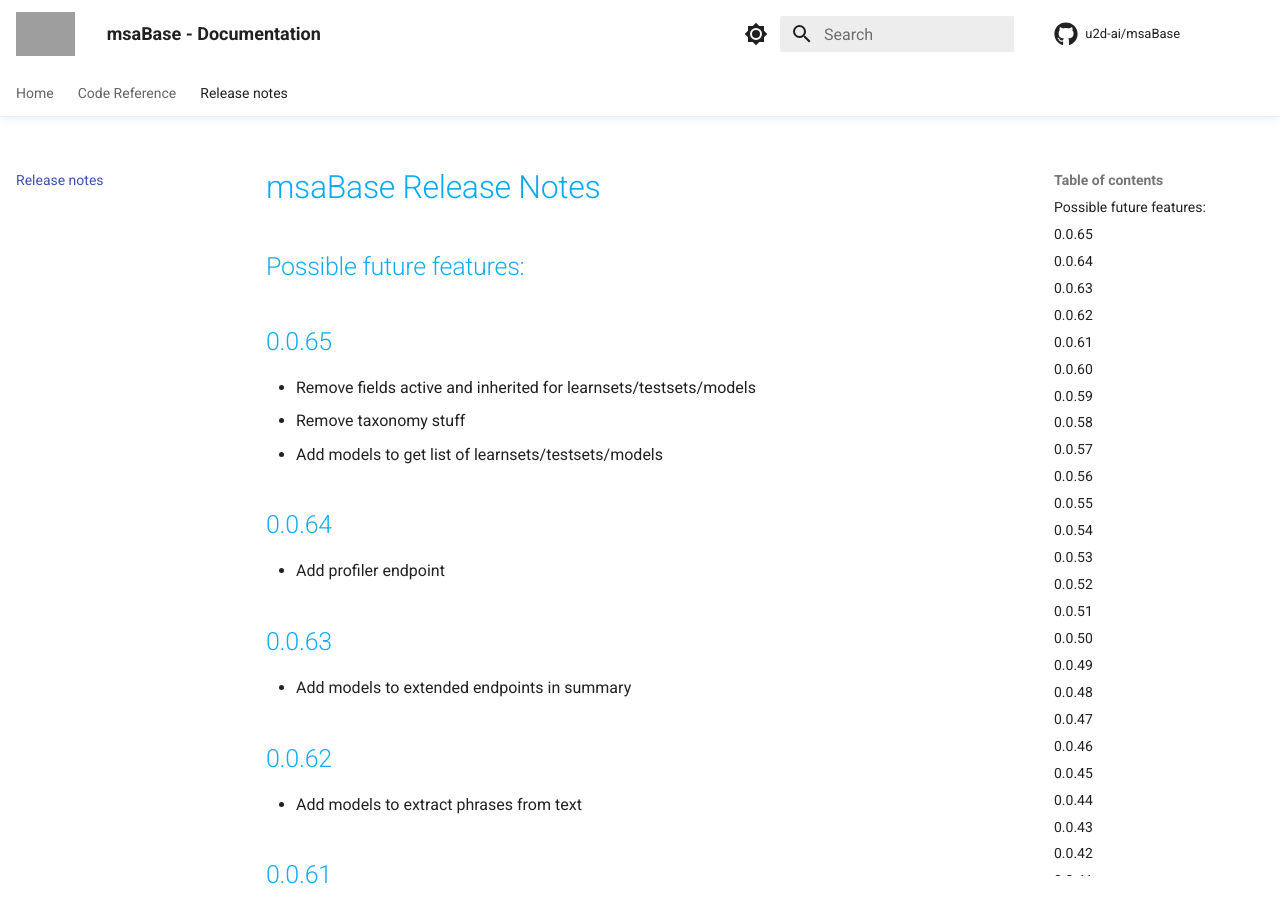
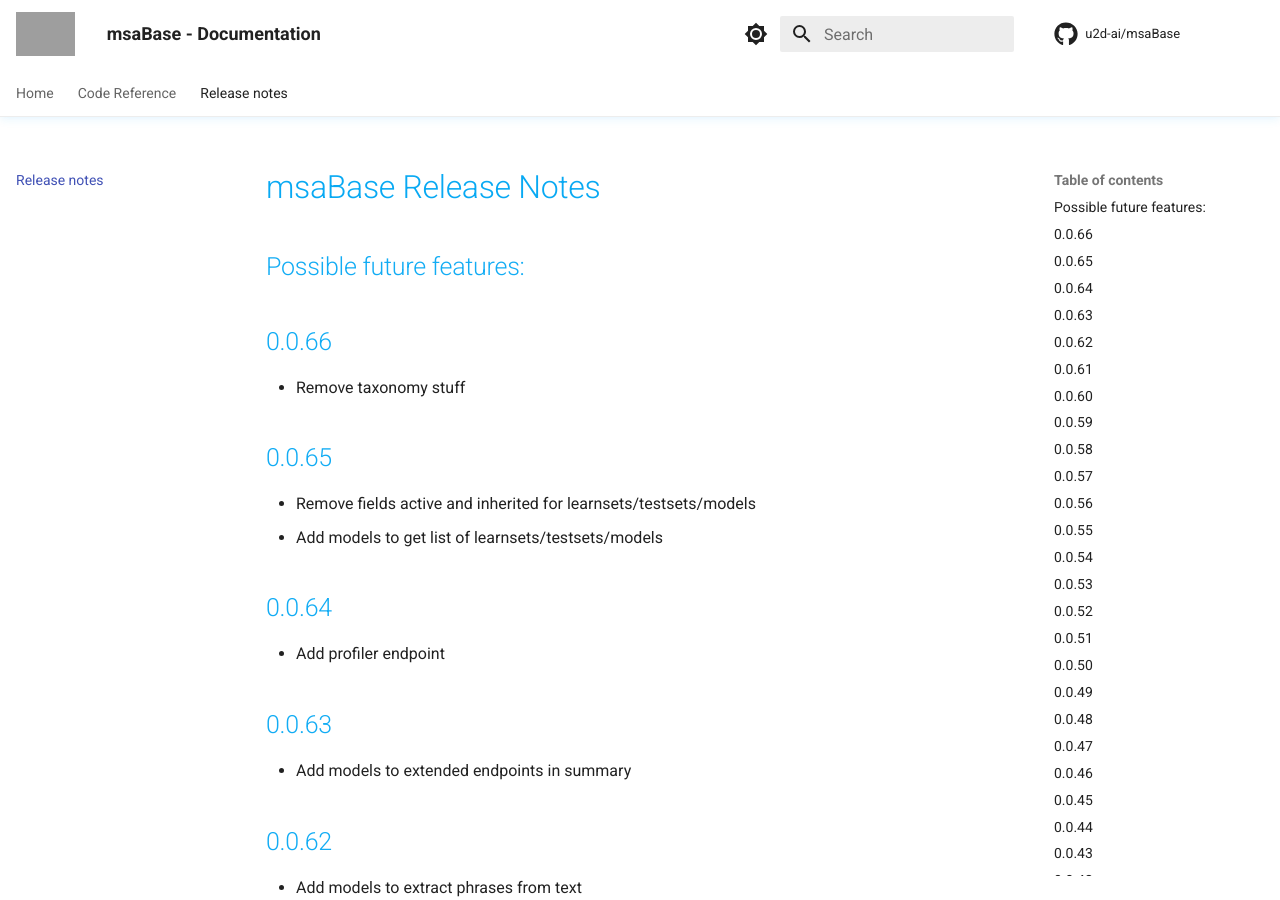
Before and after one commit to u2d-ai/msaBase, an MkDocs documentation site: the page built from docs/release-notes.md, in a window 1280 px wide and 900 px high. Built offline with MkDocs 1.6.1 and Material for MkDocs 9.7.7, drawn with Linux system fonts in a browser that asks for light colours; comment, search, counter and statistics services are not loaded; grey boxes are pictures that could not be loaded.

```diff
--- a/docs/release-notes.md
+++ b/docs/release-notes.md
@@ -1,10 +1,14 @@
 # msaBase Release Notes
 ## Possible future features:
+
+
+## 0.0.66
+
+- Remove taxonomy stuff
 
 ## 0.0.65
 
 - Remove fields active and inherited for learnsets/testsets/models
-- Remove taxonomy stuff
 - Add models to get list of learnsets/testsets/models
 
 ## 0.0.64
--- a/msaBase/__init__.py
+++ b/msaBase/__init__.py
@@ -1,7 +1,7 @@
 import glob
 from os.path import basename, dirname, isfile, join
 
-version = "0.0.65"
+version = "0.0.66"
 __author__ = "Stefan Welcker"
 __copyright__ = "Copyright 2022, U2D.ai"
 __license__ = "MIT"
--- a/requirements.txt
+++ b/requirements.txt
@@ -1,6 +1,6 @@
 # MSA Dependencies
 msaFileSystem==0.0.3 # Agnostic Abstract Filesystem API which allows to use S3, GCS, Azure Datalake, your local FS, Youtube etc Optimized for use with FastAPI/Pydantic.
-msaDocModels==0.0.65 # MSA Document Pydantic Models and Schemas, used to store Parser, NLP, NLU and AI results for processed documents
+msaDocModels==0.0.66 # MSA Document Pydantic Models and Schemas, used to store Parser, NLP, NLU and AI results for processed documents
 
 # FastAPI related Dependencies
 fastapi[all]==0.86.0 # FastAPI framework, high performance, easy to learn, fast to code, ready for production
```
Also changed, not shown: 1 other file.
